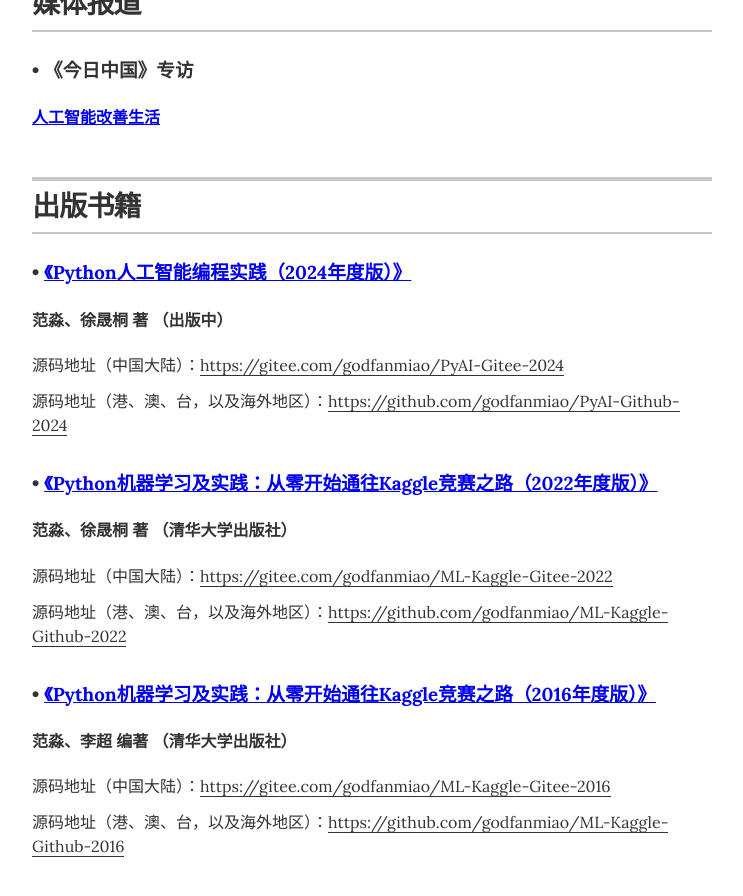
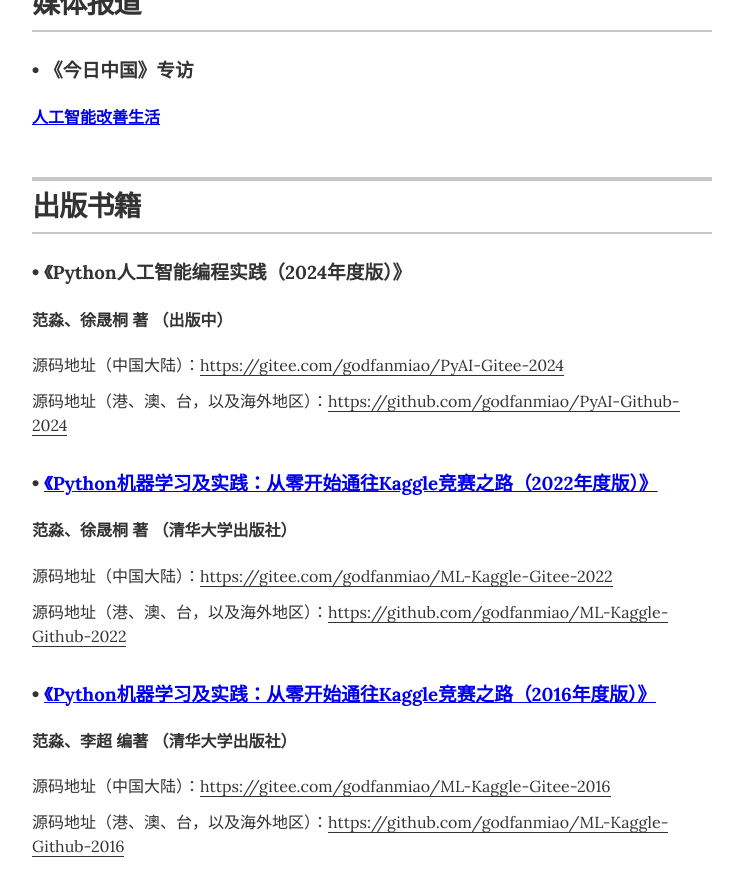
Before and after one commit to godfanmiao/homepage-zh, a Jekyll site: the page built from index.html, in a window 1280 px wide and 900 px high, scrolled down 2082 px. Shown: the top 896 px of the window, without its empty margins (268-1011 px from the left). Built offline with Jekyll 4.4.1, drawn with Linux system fonts in a browser that asks for light colours; part of the change alters nothing that is shown.

```diff
--- a/_data/monographs.yml
+++ b/_data/monographs.yml
@@ -1,7 +1,7 @@
 - name: 《Python人工智能编程实践（2024年度版）》
   authors: 范淼、徐晟桐 著
   press: 出版中
-  url: "https://gitee.com/godfanmiao/PyAI-Gitee-2024"
+  url:
   code1: 源码地址（中国大陆）：<a href="https://gitee.com/godfanmiao/PyAI-Gitee-2024">https://gitee.com/godfanmiao/PyAI-Gitee-2024</a>
   code2: 源码地址（港、澳、台，以及海外地区）：<a href="https://github.com/godfanmiao/PyAI-Github-2024">https://github.com/godfanmiao/PyAI-Github-2024</a>
 
```
